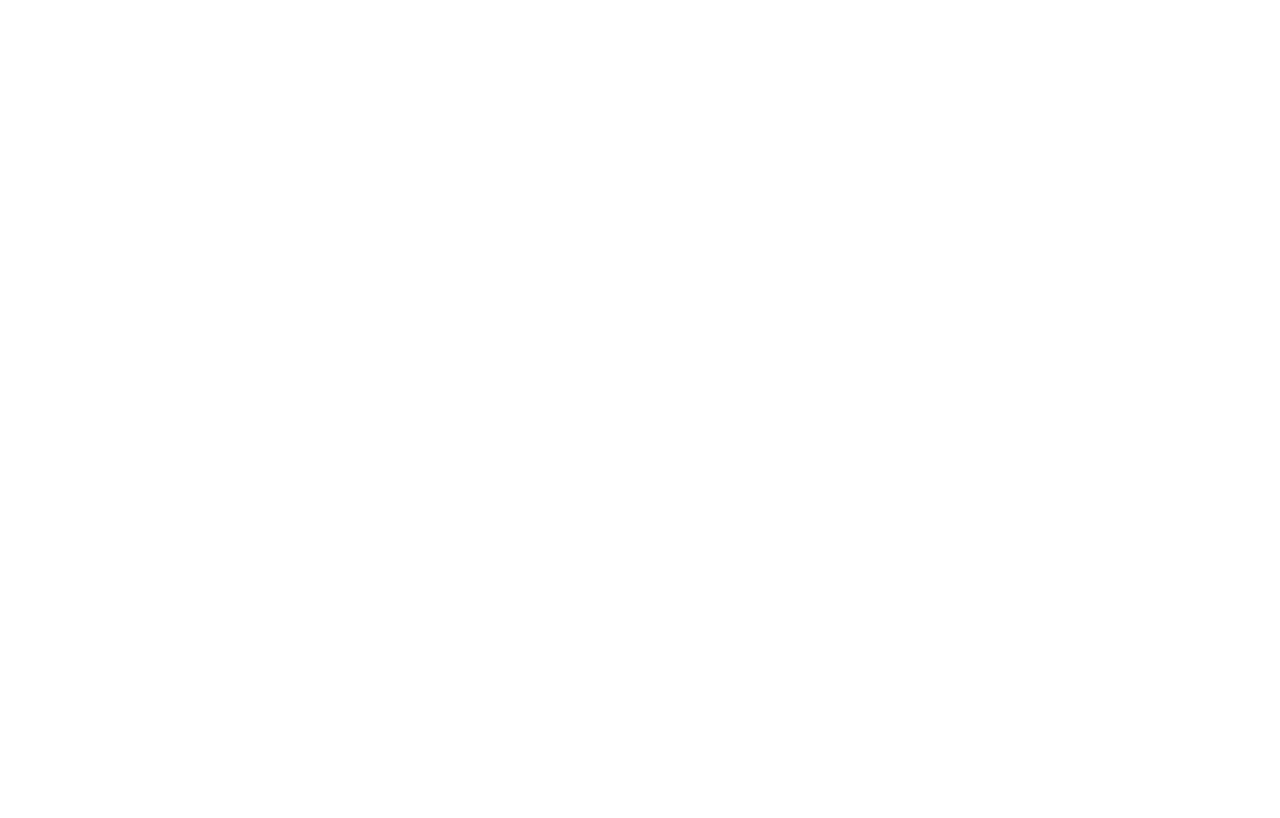
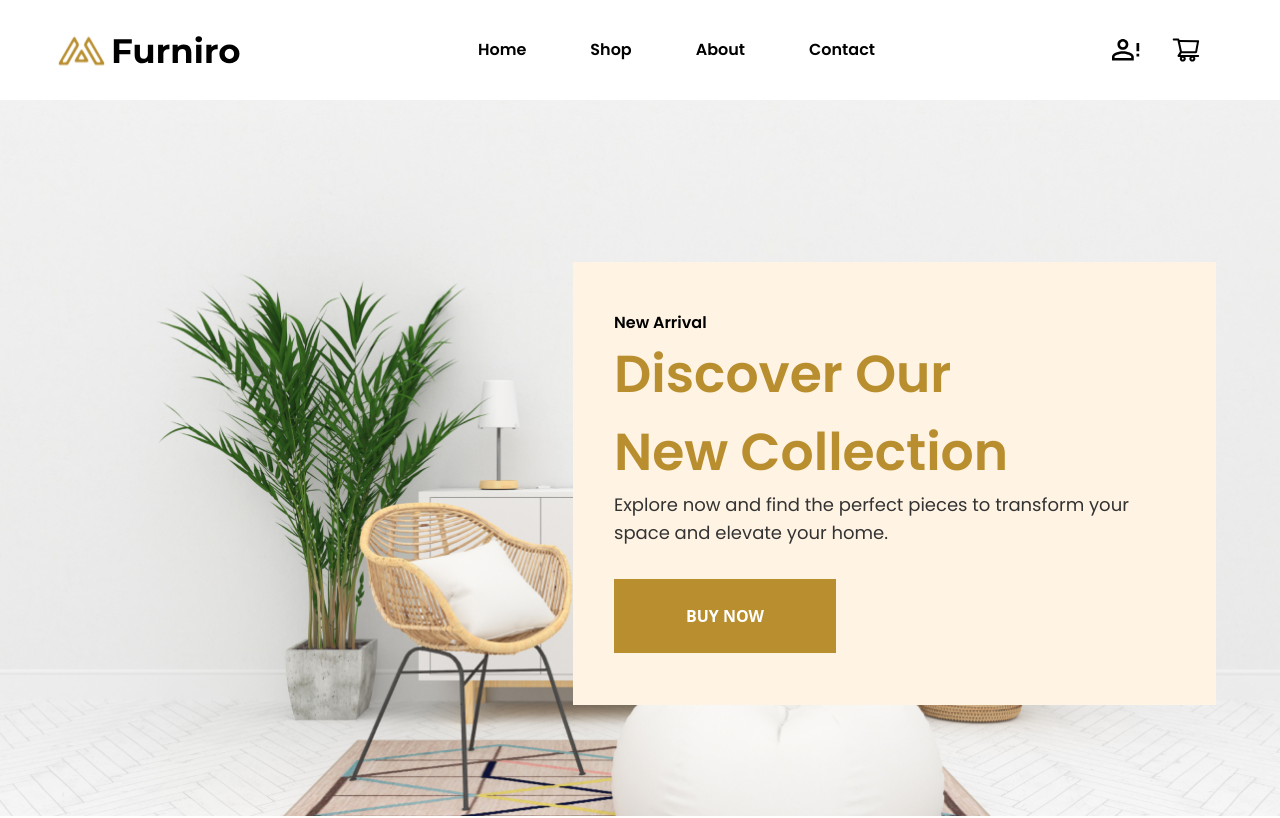
Before and after one commit to marianakemmerich/pb-proj3, a React (Vite) app: page / in a window 1280 px wide. Before the commit this address had no page. Shown: the top 818 px of the page. Built offline with nearby package versions, Linux system fonts and the light colour scheme; data requests are answered from the project's data file.

Commit message:
feat(routes): Configure route for shop page

```diff
--- a/src/App.tsx
+++ b/src/App.tsx
@@ -1,11 +1,13 @@
-import { Routes, Route } from "react-router-dom";
-import Home from "./pages/Home";
+import { Routes, Route } from 'react-router-dom'
+import Home from './pages/Home'
+import Shop from './pages/Shop'
 
 const App: React.FC = () => {
   return (
     <>
       <Routes>
-        <Route path="/home/*" element={<Home />} />
+        <Route path="/" element={<Home />} />
+        <Route path="/shop" element={<Shop />} />
       </Routes>
     </>
   );
```
